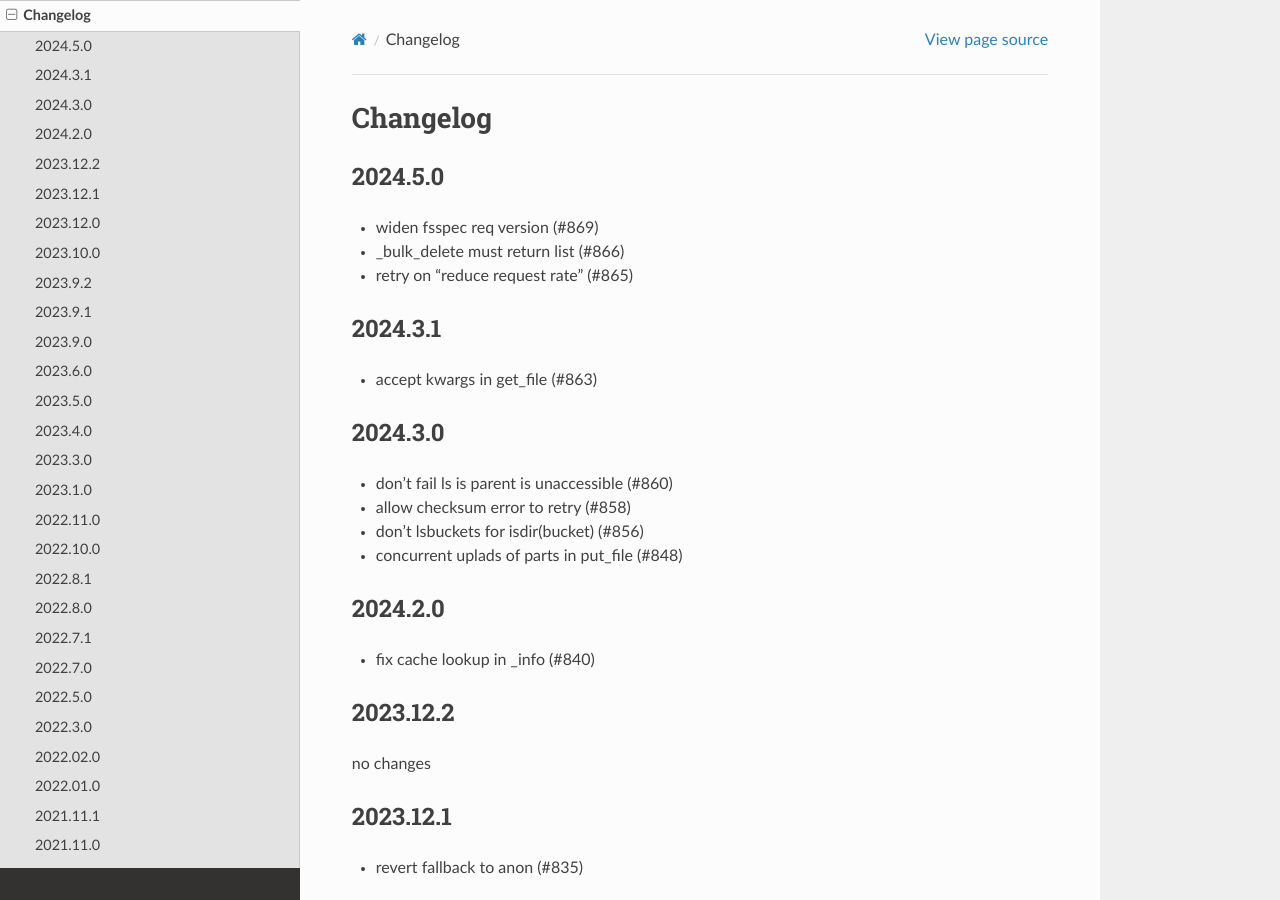
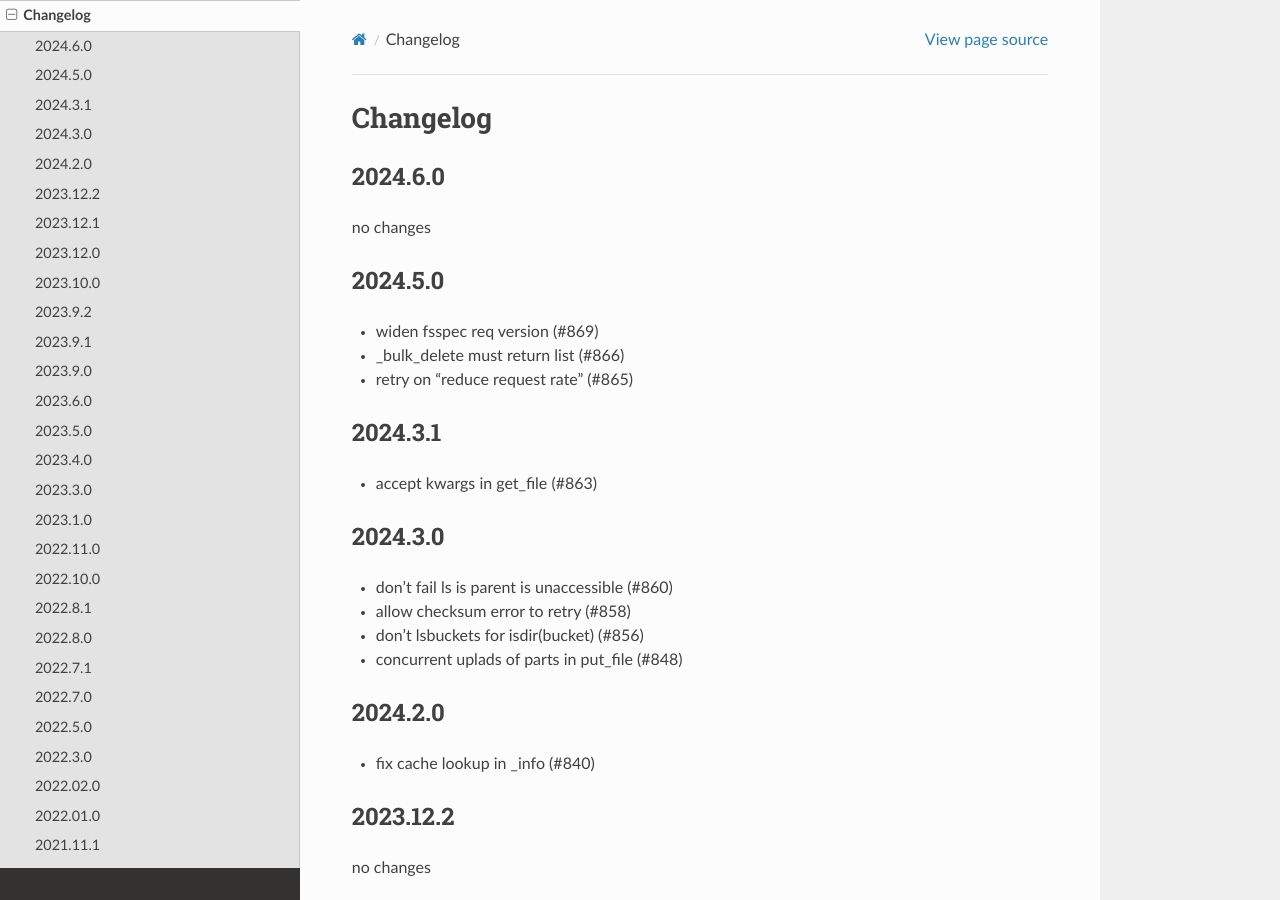
Before and after one commit to zarr-developers/s3fs, a Sphinx documentation site: the page built from docs/source/changelog.rst, in a window 1280 px wide and 900 px high. Built offline with Sphinx 7.4.7 and the Read the Docs theme 2.0.0, drawn with Linux system fonts in a browser that asks for light colours.

Commit message:
changelog (#882)

```diff
--- a/docs/source/changelog.rst
+++ b/docs/source/changelog.rst
@@ -1,5 +1,10 @@
 Changelog
 =========
+
+2024.6.0
+--------
+
+no changes
 
 2024.5.0
 --------
--- a/requirements.txt
+++ b/requirements.txt
@@ -1,3 +1,3 @@
 aiobotocore>=2.5.4,<3.0.0
-fsspec==2024.5.0.*
+fsspec==2024.6.0.*
 aiohttp!=4.0.0a0, !=4.0.0a1
```
